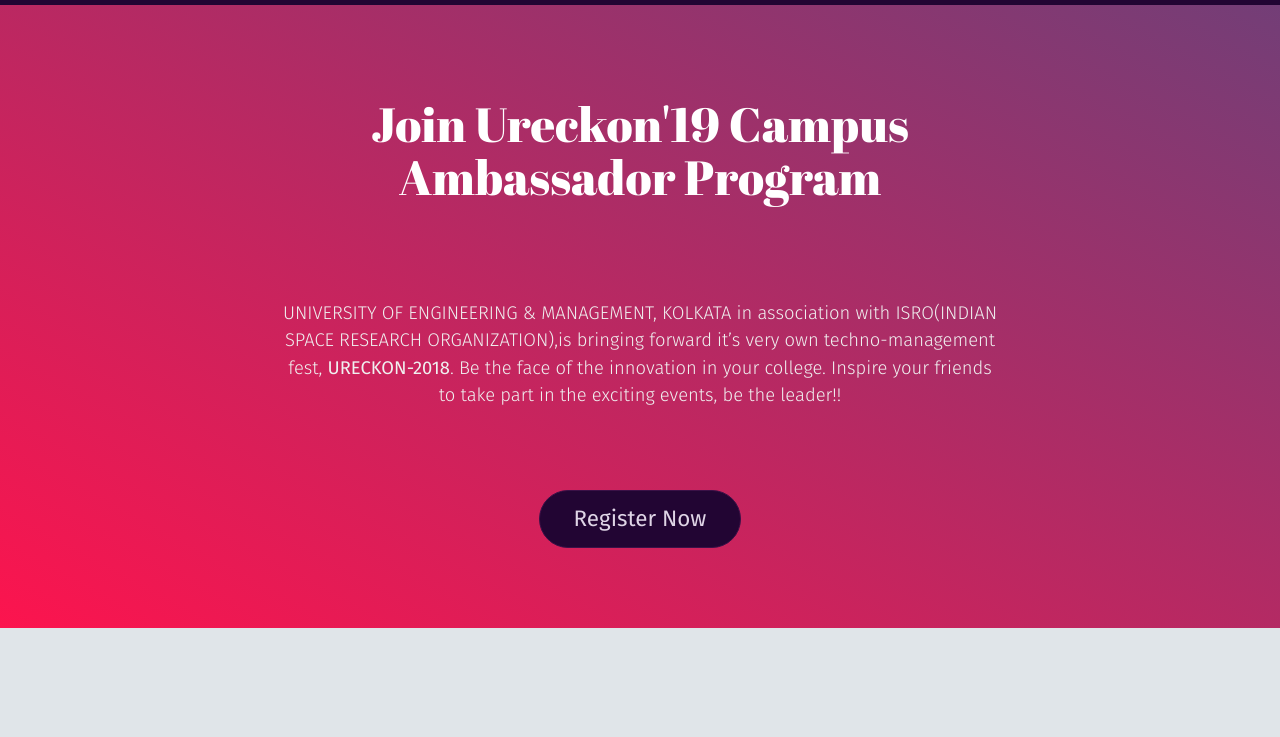
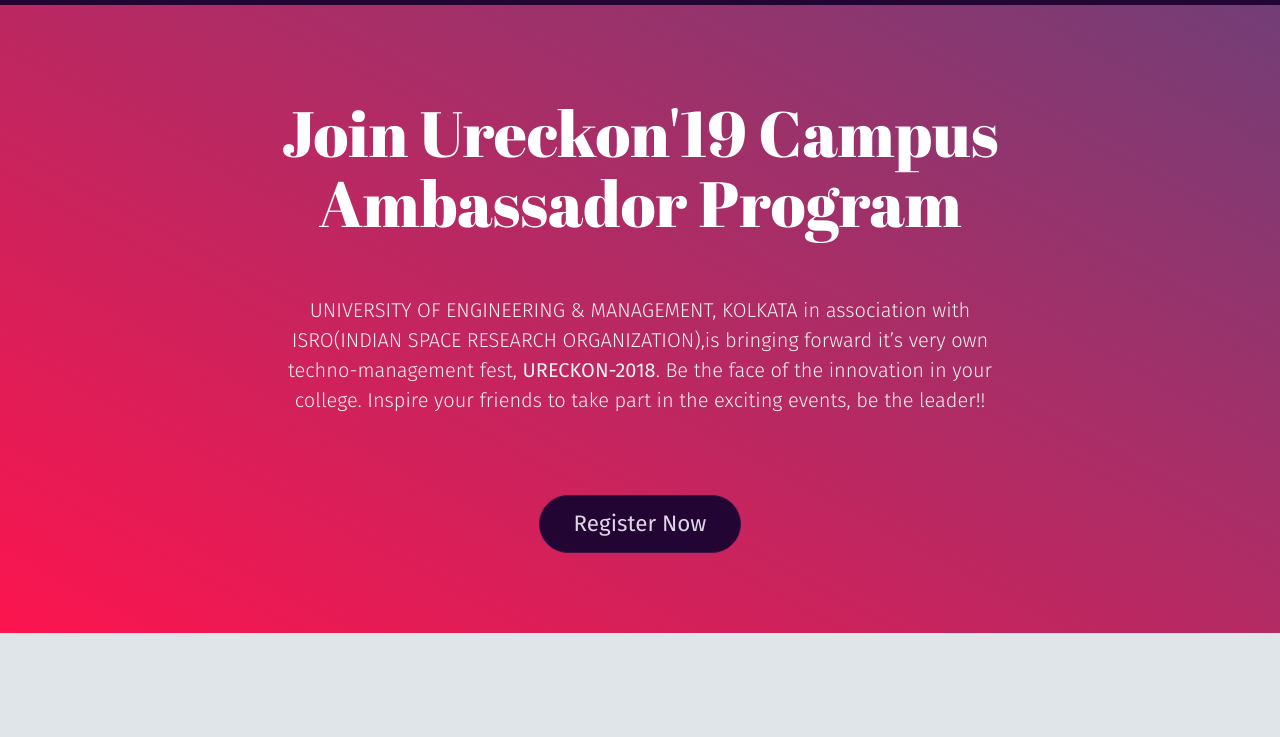
Before and after one commit to ureckon-web-team/campus-ambassador, a plain HTML site: page index.html in a window 1280 px wide. Shown: the part 62-799 px from the top of the page. Drawn offline with nearby package versions, Linux system fonts and the light colour scheme.

Commit message:
hero section design updated

```diff
--- a/index.html
+++ b/index.html
@@ -312,6 +312,7 @@ a.socialIcon:hover, .socialHoverClass {
             margin: 1em 0;
         }
 
+
         /* X-Small devices (landscape phones, 320px and up) */
         @media (min-width: 320px) {
             .navbar-nav {
@@ -349,7 +350,12 @@ a.socialIcon:hover, .socialHoverClass {
                 margin-left: 22vw;
                 text-align: center;
             }
-
+            .display-3{
+            font-size: 4em;
+            }
+            .abt-headline{
+                font-size: 1.25rem;
+            }
             /*.wis{
                 width: 50vw;
                 margin-left: 0vw;
@@ -446,7 +452,6 @@ a.socialIcon:hover, .socialHoverClass {
     <!-- home section -->
     <div id="homeSection" class="homes">
         <h1 class="display-3 main-headline">Join Ureckon'19 Campus Ambassador Program</h1>
-        <br>
         <p class="abt-headline">UNIVERSITY OF ENGINEERING &#38; MANAGEMENT, KOLKATA in association with ISRO(INDIAN SPACE RESEARCH ORGANIZATION),is bringing forward it’s very own techno-management fest, <strong> URECKON-2018</strong>. Be the face of the innovation in your college. Inspire your friends to take part in the exciting events, be the leader!!</p>
         <br>
         <a href="#register" class="btn btn-outline-dark"> Register Now </a>
```
